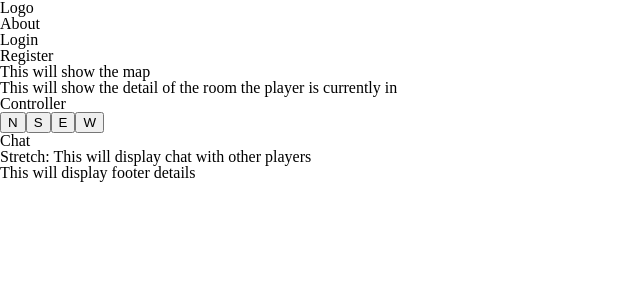
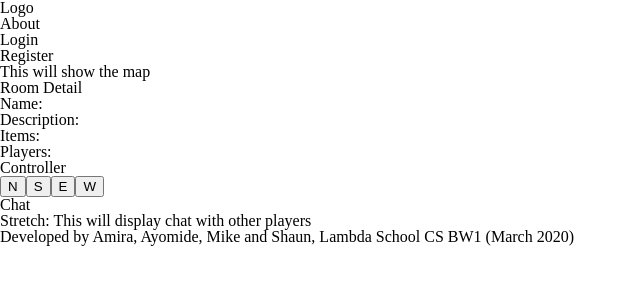
Before and after one commit to CSEU3-mud-sama/front-end, a React (Create React App) app: page / in a window 1280 px wide. Shown: the top 300 px of the page, without its empty margins (0-640 px from the left). Built offline with nearby package versions, Linux system fonts and the light colour scheme.

Commit message:
Add react-router-dom

```diff
--- a/package.json
+++ b/package.json
@@ -9,7 +9,7 @@
     "axios": "^0.19.2",
     "react": "^16.13.0",
     "react-dom": "^16.13.0",
-    "react-router": "^5.1.2",
+    "react-router-dom": "^5.1.2",
     "react-scripts": "3.4.0",
     "styled-components": "^5.0.1"
   },
--- a/src/App.js
+++ b/src/App.js
@@ -1,4 +1,5 @@
 import React from "react";
+import { BrowserRouter as Router } from 'react-router-dom';
 
 import NavBar from './components/NavBar'
 import Game from './components/Game'
@@ -10,9 +11,11 @@ function App() {
   return (
       <div className='app'>
         <GlobalStyle />
+        <Router>
           <NavBar />
           <Game />
           <Footer />
+        </Router>
       </div>
   );
 }
--- a/src/components/Controller.jsx
+++ b/src/components/Controller.jsx
@@ -1,18 +1,18 @@
 import React from 'react';
 
-function NavButton(label, callback) {
+function ControllerButton(label, callback) {
     return (
         <button onClick={callback}>{label}</button>
     )
 }
 
-function Navigation(callback) {
+function Controller(callback) {
     return (
         <div>
             <h2>Controller</h2>
-            {['N', 'S', 'E', 'W'].map(label => NavButton(label, callback))}
+            {['N', 'S', 'E', 'W'].map(label => ControllerButton(label, callback))}
         </div>
     );
 }
 
-export default Navigation;
+export default Controller;
--- a/src/components/Footer.jsx
+++ b/src/components/Footer.jsx
@@ -2,7 +2,7 @@ import React from 'react';
 
 function Footer() {
     return (
-        <div>This will display footer details</div>
+        <div>Developed by Amira, Ayomide, Mike and Shaun, Lambda School CS BW1 (March 2020)</div>
     );
 }
 
--- a/src/components/RoomDetail.jsx
+++ b/src/components/RoomDetail.jsx
@@ -1,8 +1,14 @@
 import React from 'react';
 
-function RoomDetail() {
+function RoomDetail(props) {
     return (
-        <div>This will show the detail of the room the player is currently in</div>
+        <div>
+            <h2>Room Detail</h2>
+            <p>Name: {props.name}</p>
+            <p>Description: {props.description}</p>
+            <p>Items: {props.items}</p>
+            <p>Players: {props.players}</p>
+        </div>
     );
 }
 
```
Also changed, not shown: 1 other file (tests, documents, lock files or other folders). Lines whose indentation alone changed are shown as unchanged.
